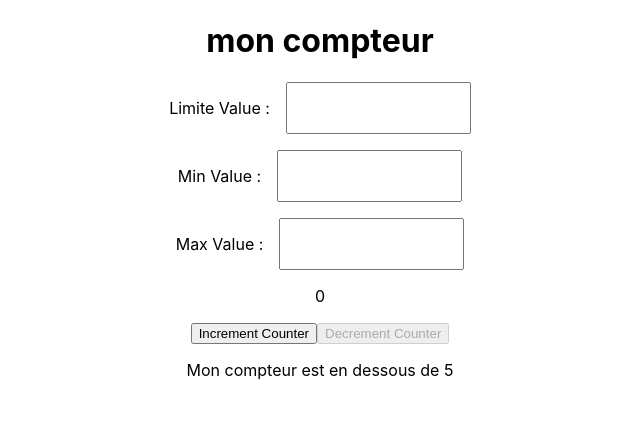
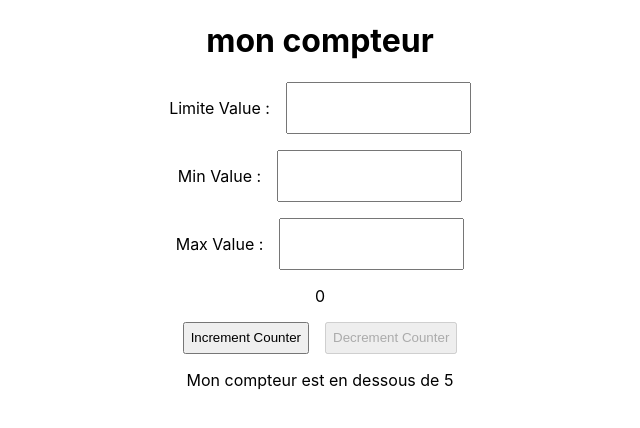
Before and after one commit to nattther/React-App, a React (Create React App) app: page / in a window 1280 px wide. Shown: the top 428 px of the page, without its empty margins (320-960 px from the left). Built offline with nearby package versions, Linux system fonts and the light colour scheme.

Commit message:
💄 🚚 Import Style and Style button.

```diff
--- a/src/Counter.js
+++ b/src/Counter.js
@@ -1,4 +1,5 @@
 import { useState } from "react";
+import styles from "./Counter.module.css";
 
 function Counter({ ...props }) {
   //const limiteValue = props.limiteValue;
@@ -31,6 +32,7 @@ function Counter({ ...props }) {
   return (
     <>
       <p>{counter}</p>
+      <div className={styles.buttonContainer}>
       <button disabled={counter >= maxValue} onClick={increment}>
         {" "}
         Increment Counter{" "}
@@ -39,6 +41,7 @@ function Counter({ ...props }) {
         {" "}
         Decrement Counter{" "}
       </button>
+      </div>
       {counter !== Number(limiteValue) && (
         <>
           {" "}
```
